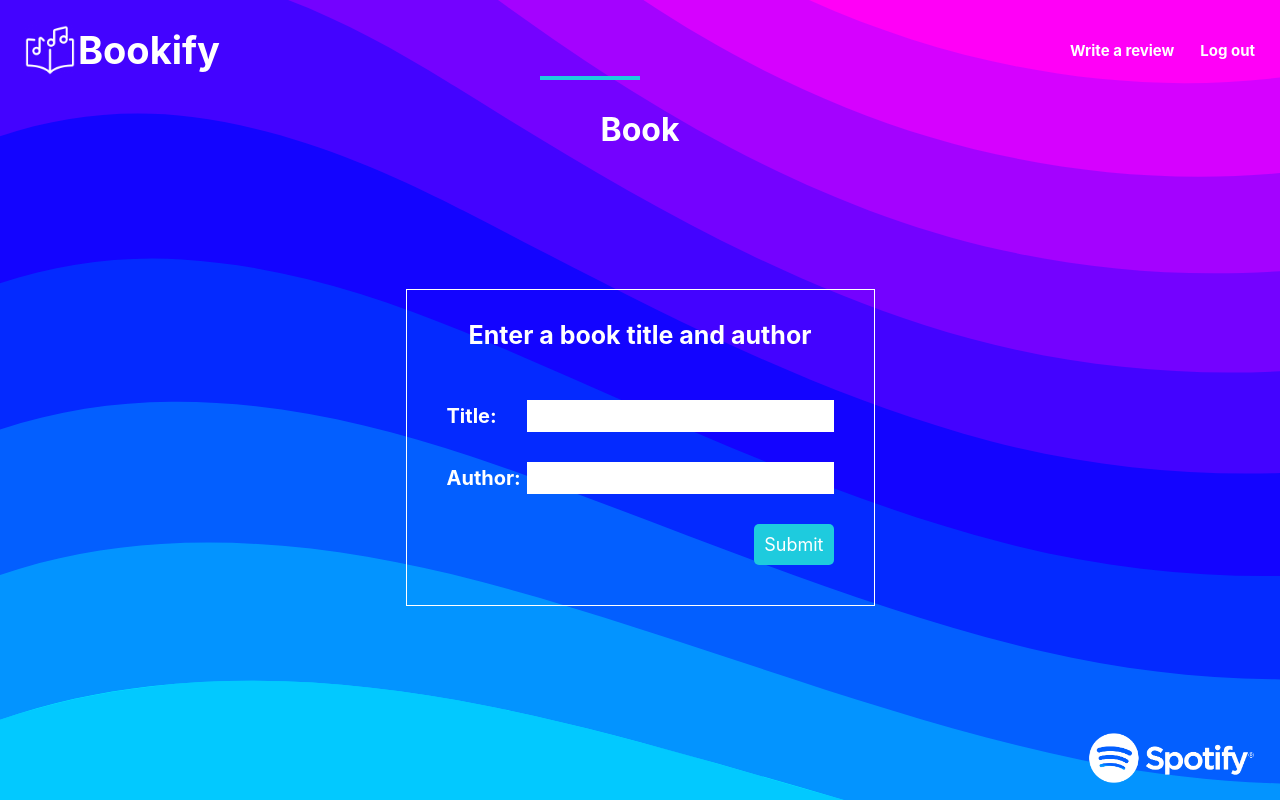
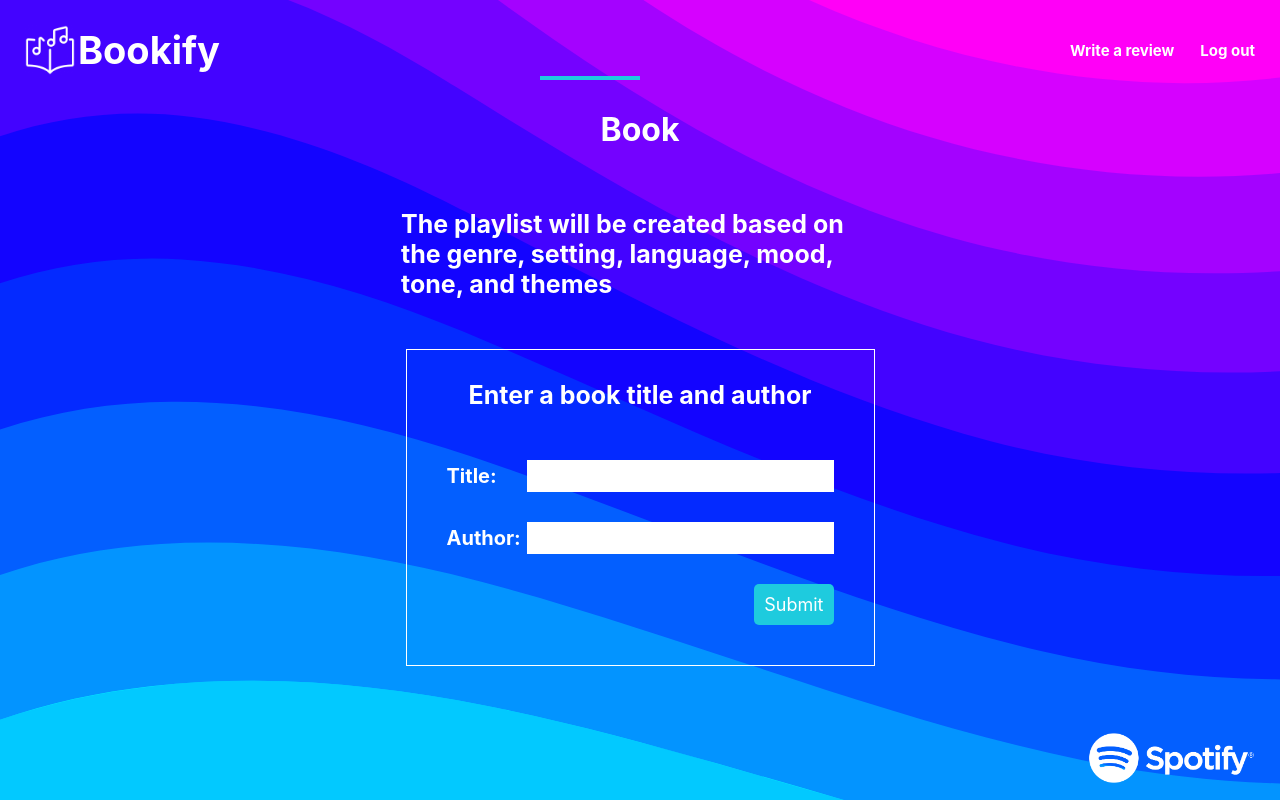
Before and after one commit to naveen02bu/CS411group-30, a React (Create React App) app in the folder frontend/: page /book in a window 1280 px wide. Built offline with nearby package versions, Linux system fonts and the light colour scheme; some icons are missing.

Commit message:
Add description

```diff
--- a/frontend/src/components/input-page/Input.css
+++ b/frontend/src/components/input-page/Input.css
@@ -18,13 +18,22 @@
   font-weight: bold;
 }
 
+.input-info {
+  font-size: 25px;
+  margin-top: 40px;
+  margin-bottom: 0px;
+  display: flex;
+  width: 478px;
+  padding: 20px;
+}
+
 .input-middle {
   border: 1px solid white;
   padding-top: 30px;
   padding-left: 40px;
   padding-right: 40px;
   padding-bottom: 40px;
-  margin-top: 140px;
+  margin-top: 30px;
   display: flex;
   flex-direction: column;
   align-items: center;
@@ -94,7 +103,7 @@ input {
   display: flex;
   justify-content: center;
   align-items: center;
-  margin-top: 50px;
+  margin-top: 10px;
 }
 
 .input-loading-text {
--- a/frontend/src/components/input-page/Input.js
+++ b/frontend/src/components/input-page/Input.js
@@ -54,6 +54,7 @@ function Input() {
     <div className='input-div'>
       <Header />
         <h1 className='input-title'>Book</h1>
+        <h2 className='input-info'>The playlist will be created based on the genre, setting, language, mood, tone, and themes</h2>
         <div className='input-middle'>
           <h2 className='input-directions'>Enter a book title and author</h2>
 
```
